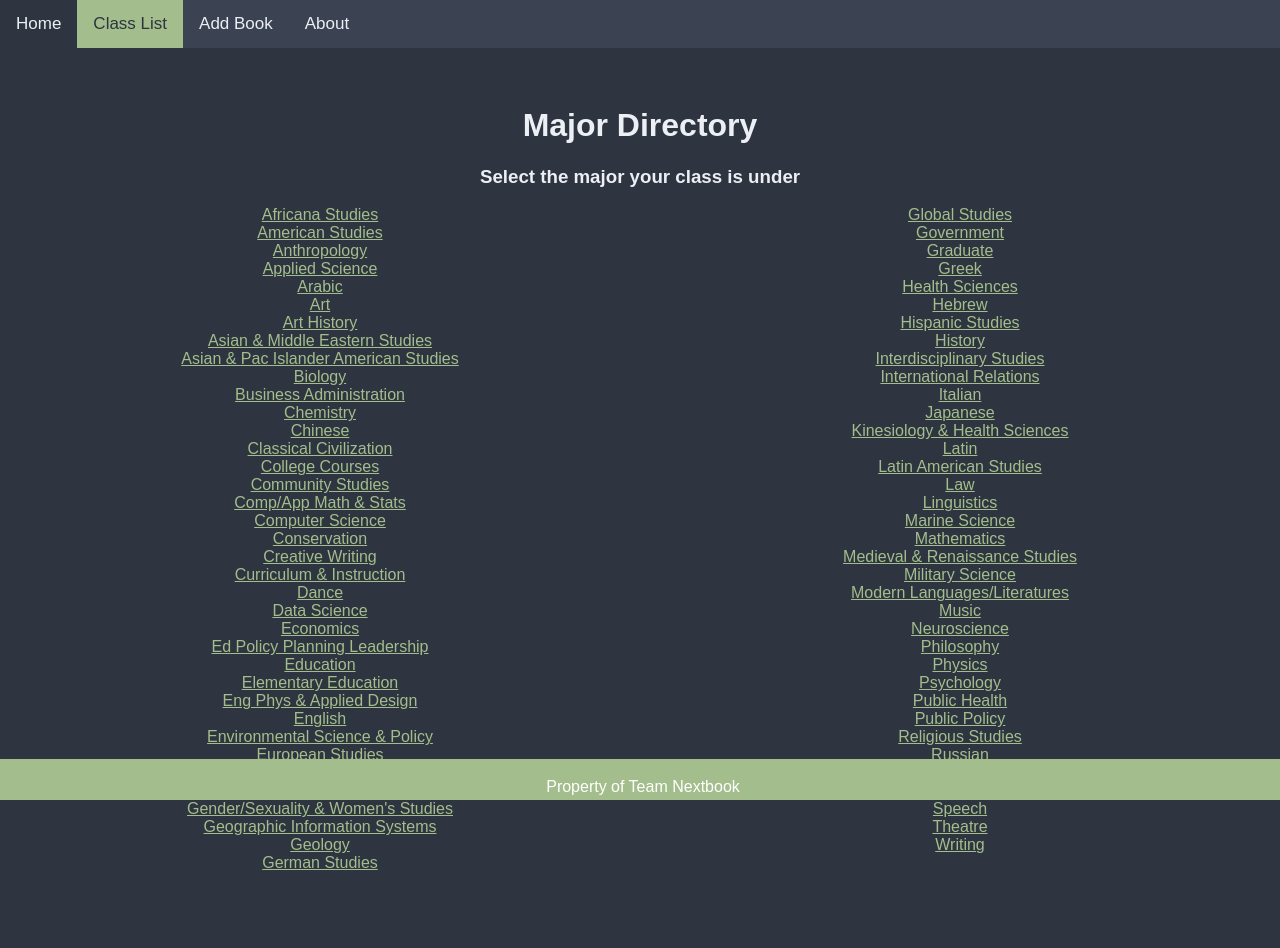
After one commit to aaronamk/Nextbook, a Flask app: page /class-list in a window 1280 px wide. The commit adds this page. Run offline with Flask 2, Linux system fonts and the light colour scheme.

Commit message:
Manually fixed merge conflicts

```diff
--- /dev/null
+++ b/Artifacts/run_instructions.txt
@@ -0,0 +1,5 @@
+install flask with pip: "pip install flask" on the command line.
+
+Then simply run "python3 main.py" from the Code folder, and navigate to http://127.0.0.1:5000 in your browser.
+
+As of now, the code is sufficient as a snapshot of how our site might work when finished. As it is not connected to a database, it can not be used productively. It serves as an improved site outline, and proof that we can work with flask.
--- /dev/null
+++ b/Artifacts/software-architect-sources.txt
@@ -0,0 +1,4 @@
+https://zetcode.com/python/jinja/
+https://www.tutorialspoint.com/flask/flask_quick_guide.htm
+https://dev.to/brunooliveira/flask-series-part-9-adding-a-navbar-by-using-template-inheritance-2e5o
+https://www.tutorialspoint.com/flask/flask_routing.htm
--- a/Code/main.py
+++ b/Code/main.py
@@ -32,12 +32,12 @@ def search():
 
 @nextbook.route("/search")
 def results():
-    return " | ".join(f"{k}: {v}" for k, v in request.args.items())
-
+    return render_template("results.html")
 
 @nextbook.route("/class-list")
 def course_list():
     return render_template("major-directory.html")
+
 
 @nextbook.route("/add-book", methods = ['GET', 'POST'])
 def add_book():
--- /dev/null
+++ b/Code/templates/major-directory.html
@@ -0,0 +1,102 @@
+{% extends "top-bar.html" %}
+
+{% block title %}Major Directory{% endblock %}
+
+{% block bar_full_list %}class="active"{% endblock %}
+
+{% block body %}
+<style>
+  .col {
+    float:left;
+    width:50%;
+  }
+  .wrap:after {
+    content:"";
+    display:table;
+    clear: both;
+  }
+</style>
+<div class="center">
+  <h1>Major Directory</h1>
+  <h3>Select the major your class is under</h3>
+  <div class="wrap">
+    <div class="col">
+      <a class="link" href = "/" style="outline:none;">Africana Studies</a><br>
+      <a class="link" href = "/" style="outline:none;">American Studies</a><br>
+      <a class="link" href = "/" style="outline:none;">Anthropology</a><br>
+      <a class="link" href = "/" style="outline:none;">Applied Science</a><br>
+      <a class="link" href = "/" style="outline:none;">Arabic</a><br>
+      <a class="link" href = "/" style="outline:none;">Art</a><br>
+      <a class="link" href = "/" style="outline:none;">Art History</a><br>
+      <a class="link" href = "/" style="outline:none;">Asian & Middle Eastern Studies</a><br>
+      <a class="link" href = "/" style="outline:none;">Asian & Pac Islander American Studies</a><br>
+      <a class="link" href = "/" style="outline:none;">Biology</a><br>
+      <a class="link" href = "/" style="outline:none;">Business Administration</a><br>
+      <a class="link" href = "/" style="outline:none;">Chemistry</a><br>
+      <a class="link" href = "/" style="outline:none;">Chinese</a><br>
+      <a class="link" href = "/" style="outline:none;">Classical Civilization</a><br>
+      <a class="link" href = "/" style="outline:none;">College Courses</a><br>
+      <a class="link" href = "/" style="outline:none;">Community Studies</a><br>
+      <a class="link" href = "/" style="outline:none;">Comp/App Math & Stats</a><br>
+      <a class="link" href = "/" style="outline:none;">Computer Science</a><br>
+      <a class="link" href = "/" style="outline:none;">Conservation</a><br>
+      <a class="link" href = "/" style="outline:none;">Creative Writing</a><br>
+      <a class="link" href = "/" style="outline:none;">Curriculum & Instruction</a><br>
+      <a class="link" href = "/" style="outline:none;">Dance</a><br>
+      <a class="link" href = "/" style="outline:none;">Data Science</a><br>
+      <a class="link" href = "/" style="outline:none;">Economics</a><br>
+      <a class="link" href = "/" style="outline:none;">Ed Policy Planning Leadership</a><br>
+      <a class="link" href = "/" style="outline:none;">Education</a><br>
+      <a class="link" href = "/" style="outline:none;">Elementary Education</a><br>
+      <a class="link" href = "/" style="outline:none;">Eng Phys & Applied Design</a><br>
+      <a class="link" href = "/" style="outline:none;">English</a><br>
+      <a class="link" href = "/" style="outline:none;">Environmental Science & Policy</a><br>
+      <a class="link" href = "/" style="outline:none;">European Studies</a><br>
+      <a class="link" href = "/" style="outline:none;">Film and Media Studies</a><br>
+      <a class="link" href = "/" style="outline:none;">French & Francophone Studies</a><br>
+      <a class="link" href = "/" style="outline:none;">Gender/Sexuality & Women's Studies</a><br>
+      <a class="link" href = "/" style="outline:none;">Geographic Information Systems</a><br>
+      <a class="link" href = "/" style="outline:none;">Geology</a><br>
+      <a class="link" href = "/" style="outline:none;">German Studies</a><br>
+    </div>
+    <div class="col">
+      <a class="link" href = "/" style="outline:none;">Global Studies</a><br>
+      <a class="link" href = "/" style="outline:none;">Government</a><br>
+      <a class="link" href = "/" style="outline:none;">Graduate</a><br>
+      <a class="link" href = "/" style="outline:none;">Greek</a><br>
+      <a class="link" href = "/" style="outline:none;">Health Sciences</a><br>
+      <a class="link" href = "/" style="outline:none;">Hebrew</a><br>
+      <a class="link" href = "/" style="outline:none;">Hispanic Studies</a><br>
+      <a class="link" href = "/" style="outline:none;">History</a><br>
+      <a class="link" href = "/" style="outline:none;">Interdisciplinary Studies</a><br>
+      <a class="link" href = "/" style="outline:none;">International Relations</a><br>
+      <a class="link" href = "/" style="outline:none;">Italian</a><br>
+      <a class="link" href = "/" style="outline:none;">Japanese</a><br>
+      <a class="link" href = "/" style="outline:none;">Kinesiology & Health Sciences</a><br>
+      <a class="link" href = "/" style="outline:none;">Latin</a><br>
+      <a class="link" href = "/" style="outline:none;">Latin American Studies</a><br>
+      <a class="link" href = "/" style="outline:none;">Law</a><br>
+      <a class="link" href = "/" style="outline:none;">Linguistics</a><br>
+      <a class="link" href = "/" style="outline:none;">Marine Science</a><br>
+      <a class="link" href = "/" style="outline:none;">Mathematics</a><br>
+      <a class="link" href = "/" style="outline:none;">Medieval & Renaissance Studies</a><br>
+      <a class="link" href = "/" style="outline:none;">Military Science</a><br>
+      <a class="link" href = "/" style="outline:none;">Modern Languages/Literatures</a><br>
+      <a class="link" href = "/" style="outline:none;">Music</a><br>
+      <a class="link" href = "/" style="outline:none;">Neuroscience</a><br>
+      <a class="link" href = "/" style="outline:none;">Philosophy</a><br>
+      <a class="link" href = "/" style="outline:none;">Physics</a><br>
+      <a class="link" href = "/" style="outline:none;">Psychology</a><br>
+      <a class="link" href = "/" style="outline:none;">Public Health</a><br>
+      <a class="link" href = "/" style="outline:none;">Public Policy</a><br>
+      <a class="link" href = "/" style="outline:none;">Religious Studies</a><br>
+      <a class="link" href = "/" style="outline:none;">Russian</a><br>
+      <a class="link" href = "/" style="outline:none;">Russian & Post-Soviet Studies</a><br>
+      <a class="link" href = "/" style="outline:none;">Sociology</a><br>
+      <a class="link" href = "/" style="outline:none;">Speech</a><br>
+      <a class="link" href = "/" style="outline:none;">Theatre</a><br>
+      <a class="link" href = "/" style="outline:none;">Writing</a><br>
+    </div>
+  </div>
+</div>
+{% endblock %}
--- a/Code/templates/top-bar.html
+++ b/Code/templates/top-bar.html
@@ -26,6 +26,11 @@
               color: var(--fg2);
           }
 
+          .body {
+              padding-top: 1cm;
+              padding-bottom: 2cm;
+          }
+
           .topnav {
               overflow: hidden;
               background-color: var(--bg1);
@@ -49,9 +54,17 @@
                       color: var(--bg0);
                   }
 
+          .link {
+              color: var(--hl-bg);
+          }
+
+              .link:hover {
+                  color: var(--bg0);
+                  background-color: var(--hl-bg);
+              }
+
           div.center {
               text-align: center;
-        padding-top: 3cm;
           }
 
           div.left {
@@ -68,16 +81,34 @@
               padding: 10px;
               margin: auto;
           }
+
+          footer {
+              text-align: center;
+              padding: 3px;
+              background-color: var(--hl-bg);
+              color: white;
+              position: fixed;
+              left: 0px;
+              bottom: 0px;
+              height: 35px;
+              width: 100%;
+          }
+
       </style>
 
       <div class="topnav">
-      <a href = "/" {% block bar_home %}{% endblock %}>Home</a>
+          <a href="/" {% block bar_home %}{% endblock %}>Home</a>
           <a href="/class-list" {% block bar_full_list %}{% endblock %}>Class List</a>
-      <a href="/add-book" {% block bar_add_book %}{% endblock %}> Add Book</a>
+          <a href="/add-book" {% block bar_add_book %}{% endblock %}>Add Book</a>
           <a href="/about" {% block bar_about %}{% endblock %}>About</a>
       </div>
 
-    {% block body %}{% endblock %}
+      <div class="body">{% block body %}{% endblock %}</div>
+      <footer>
+          <p>
+              Property of Team Nextbook<br>
+          </p>
+      </footer>
 
   </body>
 </html>
```
Also changed, not shown: Artifacts/Database/database_options.txt (added, +13 -0 lines), Code/templates/about.html (added, +26 -0 lines), Code/templates/results.html (added, +21 -0 lines), .gitlab-ci.yml (added), 3 other files. Lines whose indentation alone changed are shown as unchanged.
